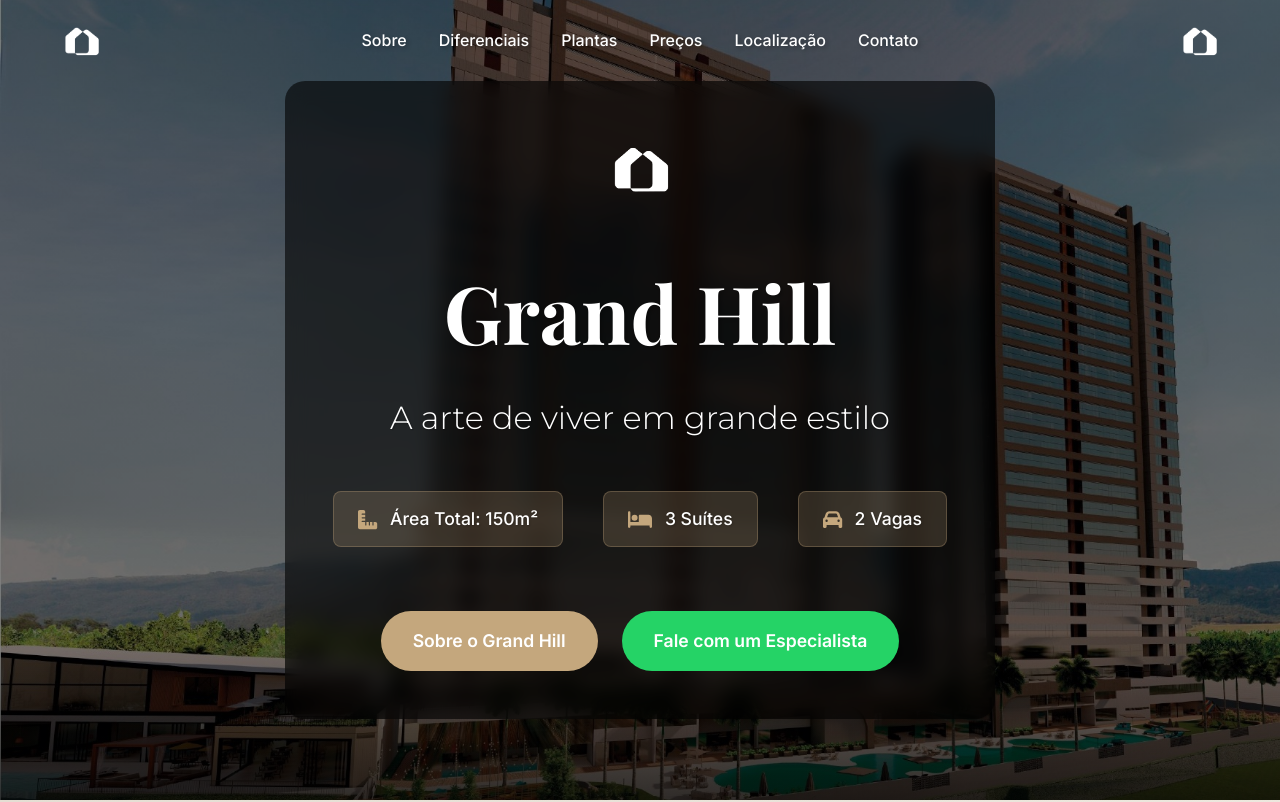
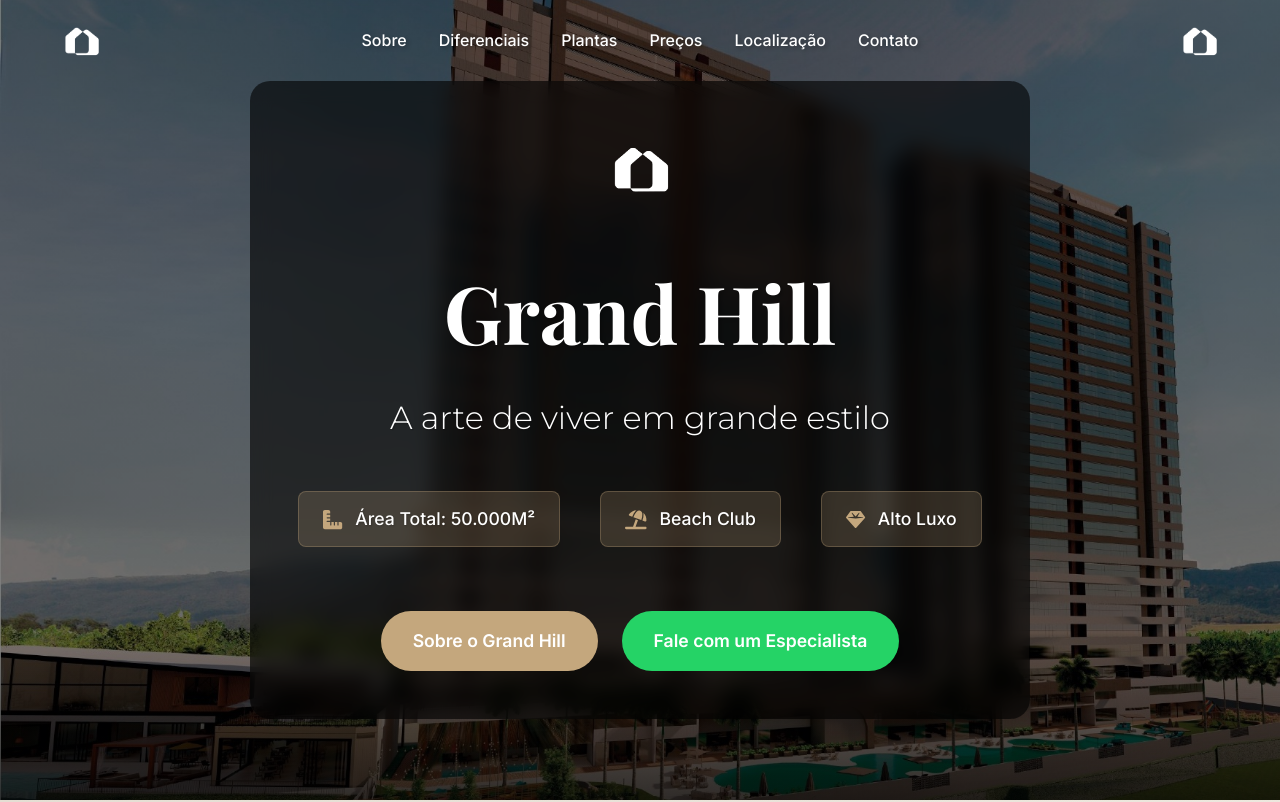
Before and after one commit to vitinpicademel/landing-grand-hill-next, a Next.js app: page / in a window 1280 px wide. Shown: the top 802 px of the page. Built offline with nearby package versions, Linux system fonts and the light colour scheme; no server answers.

Commit message:
feat: atualiza informações e ícones do Hero - área total 50.000M², Beach Club e Alto Luxo

```diff
--- a/src/components/Hero.tsx
+++ b/src/components/Hero.tsx
@@ -4,7 +4,7 @@ import Image from 'next/image';
 import { motion } from 'framer-motion';
 import { useInView } from 'react-intersection-observer';
 import { FontAwesomeIcon } from '@fortawesome/react-fontawesome';
-import { faRulerCombined, faBed, faCar } from '@fortawesome/free-solid-svg-icons';
+import { faRulerCombined, faUmbrellaBeach, faGem } from '@fortawesome/free-solid-svg-icons';
 
 export default function Hero() {
   const [ref, inView] = useInView({
@@ -59,15 +59,15 @@ export default function Hero() {
         >
           <div className="feature">
             <FontAwesomeIcon icon={faRulerCombined} className="feature-icon" />
-            <span>Área Total: 150m²</span>
+            <span>Área Total: 50.000M²</span>
           </div>
           <div className="feature">
-            <FontAwesomeIcon icon={faBed} className="feature-icon" />
-            <span>3 Suítes</span>
+            <FontAwesomeIcon icon={faUmbrellaBeach} className="feature-icon" />
+            <span>Beach Club</span>
           </div>
           <div className="feature">
-            <FontAwesomeIcon icon={faCar} className="feature-icon" />
-            <span>2 Vagas</span>
+            <FontAwesomeIcon icon={faGem} className="feature-icon" />
+            <span>Alto Luxo</span>
           </div>
         </motion.div>
 
```
